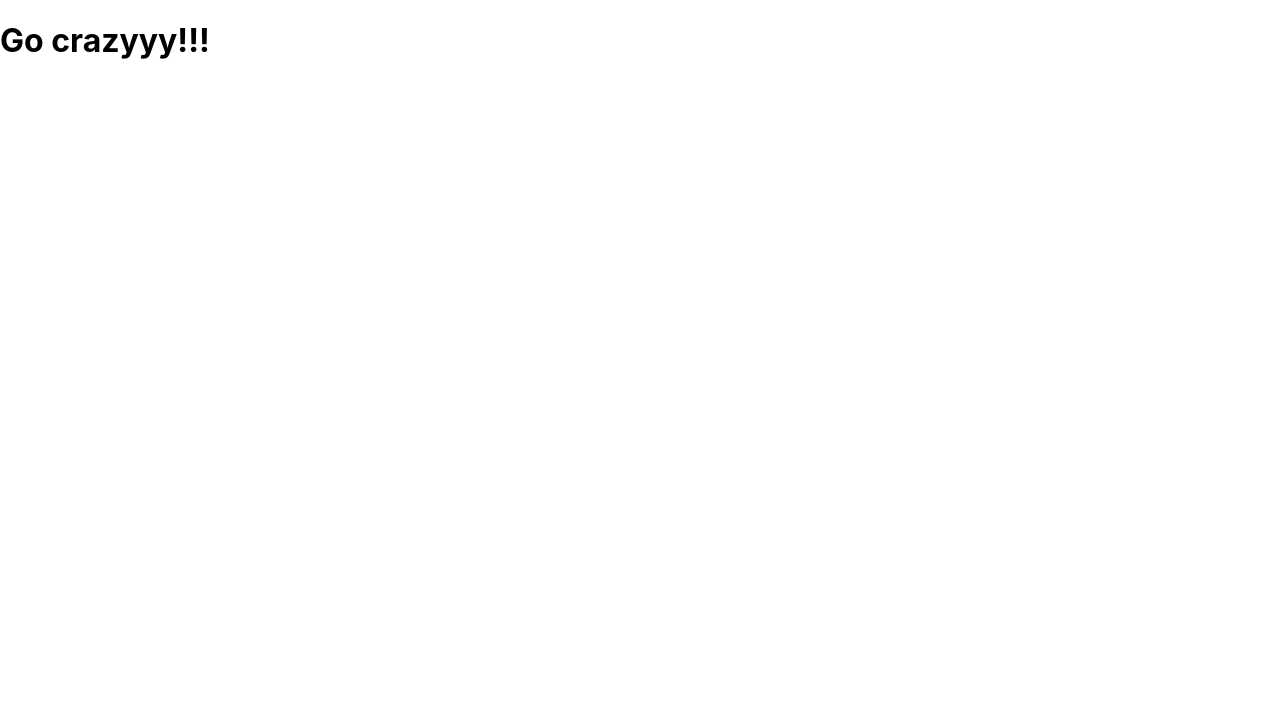
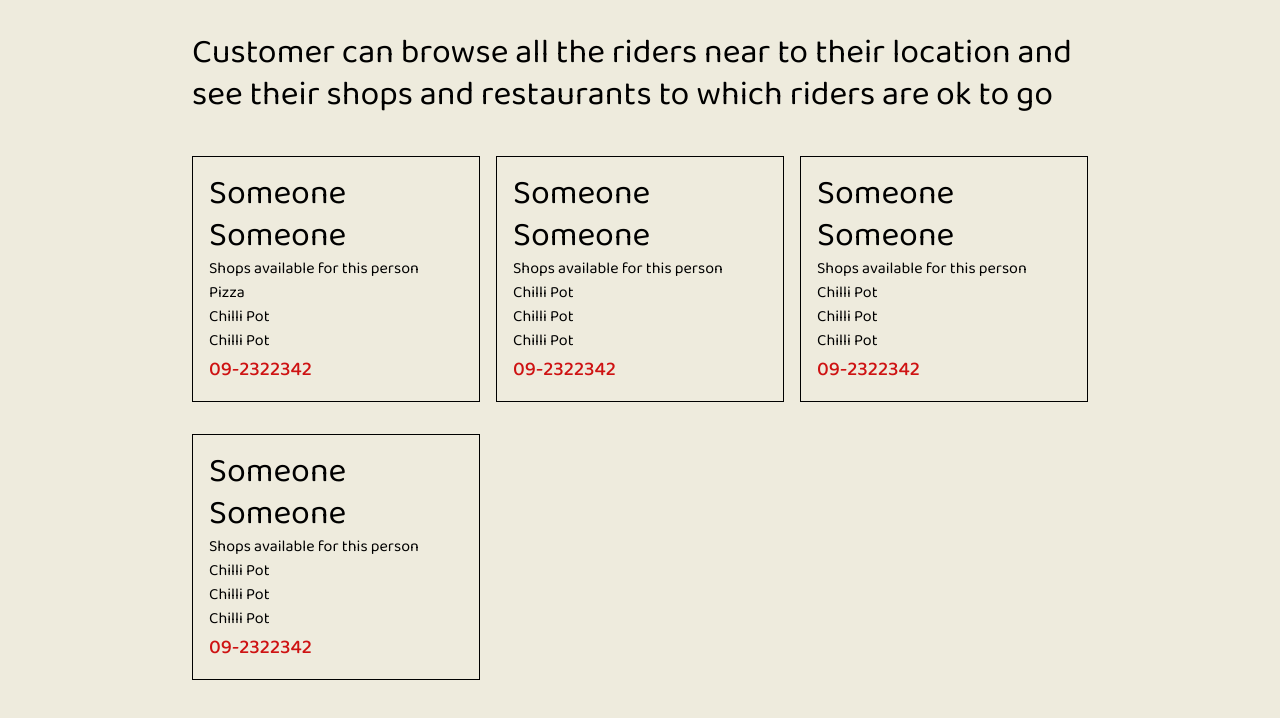
Before and after one commit to halchester/spring-delivery, a React (Create React App) app: page /customer in a window 1280 px wide. Shown: the top 718 px of the page. Built offline with nearby package versions, Linux system fonts and the light colour scheme.

Commit message:
feat: basic project setup

```diff
--- a/public/index.html
+++ b/public/index.html
@@ -5,13 +5,10 @@
     <link rel="icon" href="" />
     <meta name="viewport" content="width=device-width, initial-scale=1" />
     <meta name="theme-color" content="#000000" />
-    <meta
-      name="description"
-      content="Web site created using create-react-app"
-    />
+    <meta name="description" content="Spring snacks" />
     <link rel="apple-touch-icon" href="%PUBLIC_URL%/logo192.png" />
     <link rel="manifest" href="%PUBLIC_URL%/manifest.json" />
-    <title>YOUR APP NAME</title>
+    <title>Spring Snacks</title>
   </head>
   <body>
     <noscript>You need to enable JavaScript to run this app.</noscript>
--- a/src/App.js
+++ b/src/App.js
@@ -1,11 +1,18 @@
 import React from "react";
 import { Route, Switch } from "react-router";
-import Home from "./components/Home";
+import Home from "./pages/Home";
+import Wrapper from "./wrapper/Wrapper";
+import Rider from "./pages/Rider";
+import Customer from "./pages/Customer";
 
 const App = () => {
   return (
     <Switch>
-      <Route route="/" component={Home} />
+      <Wrapper>
+        <Route exact path="/" component={Home} />
+        <Route exact path="/rider" component={Rider} />
+        <Route exact path="/customer" component={Customer} />
+      </Wrapper>
     </Switch>
   );
 };
--- a/src/components/Home.js
+++ /dev/null
@@ -1,11 +0,0 @@
-import React from "react";
-
-const Home = ({}) => {
-  return (
-    <div>
-      <h1>Go crazyyy!!!</h1>
-    </div>
-  );
-};
-
-export default Home;
--- /dev/null
+++ b/src/data.js
@@ -0,0 +1,66 @@
+module.exports = [
+  {
+    name: "Someone",
+    township: "Yankin",
+    phoneNumber: "09-2322342",
+    availableShops: [
+      {
+        name: "Pizza ",
+      },
+      {
+        name: "Chilli Pot",
+      },
+      {
+        name: "Chilli Pot",
+      },
+    ],
+  },
+  {
+    name: "Someone",
+    township: "Yankin",
+    phoneNumber: "09-2322342",
+    availableShops: [
+      {
+        name: "Chilli Pot",
+      },
+      {
+        name: "Chilli Pot",
+      },
+      {
+        name: "Chilli Pot",
+      },
+    ],
+  },
+  {
+    name: "Someone",
+    township: "Yankin",
+    phoneNumber: "09-2322342",
+    availableShops: [
+      {
+        name: "Chilli Pot",
+      },
+      {
+        name: "Chilli Pot",
+      },
+      {
+        name: "Chilli Pot",
+      },
+    ],
+  },
+  {
+    name: "Someone",
+    township: "Yankin",
+    phoneNumber: "09-2322342",
+    availableShops: [
+      {
+        name: "Chilli Pot",
+      },
+      {
+        name: "Chilli Pot",
+      },
+      {
+        name: "Chilli Pot",
+      },
+    ],
+  },
+];
--- a/src/index.css
+++ b/src/index.css
@@ -1,13 +1,13 @@
+@import url("https://fonts.googleapis.com/css2?family=Baloo+2:wght@400;500;600;700;800&display=swap");
 body {
   margin: 0;
-  font-family: -apple-system, BlinkMacSystemFont, 'Segoe UI', 'Roboto', 'Oxygen',
-    'Ubuntu', 'Cantarell', 'Fira Sans', 'Droid Sans', 'Helvetica Neue',
-    sans-serif;
+  font-family: "Baloo 2", sans-serif;
   -webkit-font-smoothing: antialiased;
   -moz-osx-font-smoothing: grayscale;
+  background-color: #eeebdd;
 }
 
 code {
-  font-family: source-code-pro, Menlo, Monaco, Consolas, 'Courier New',
+  font-family: source-code-pro, Menlo, Monaco, Consolas, "Courier New",
     monospace;
 }
--- /dev/null
+++ b/src/pages/Customer.js
@@ -0,0 +1,44 @@
+import { Box, Grid, makeStyles, Typography } from "@material-ui/core";
+import data from "../data";
+console.log(data);
+const useStyle = makeStyles({
+  personContainer: {
+    border: "1px solid",
+    padding: "1rem",
+    marginBottom: "1rem",
+  },
+  container: {
+    marginTop: "2rem",
+  },
+});
+
+const Customer = () => {
+  const classes = useStyle();
+  return (
+    <Box>
+      <Typography variant="h4">
+        Customer can browse all the riders near to their location and see their
+        shops and restaurants to which riders are ok to go
+      </Typography>
+      <Grid container spacing={2} className={classes.container}>
+        {data.map((item, i) => (
+          <Grid item sm={12} md={6} lg={4} key={i}>
+            <Box component="div" className={classes.personContainer} key={i}>
+              <Typography variant="h4">{item.name}</Typography>
+              <Typography variant="h4">{item.name}</Typography>
+              <Typography>Shops available for this person</Typography>
+              {item.availableShops.map((shop, i) => (
+                <Typography key={i}>{shop.name}</Typography>
+              ))}
+              <Typography variant="h6" color="secondary">
+                {item.phoneNumber}
+              </Typography>
+            </Box>
+          </Grid>
+        ))}
+      </Grid>
+    </Box>
+  );
+};
+
+export default Customer;
--- /dev/null
+++ b/src/pages/Home.js
@@ -0,0 +1,52 @@
+import { Box, Button, makeStyles, Typography } from "@material-ui/core";
+import React from "react";
+import { useHistory } from "react-router";
+
+const useStyle = makeStyles({
+  root: {
+    marginTop: "1rem",
+  },
+  chooseContainer: {
+    marginTop: "3rem",
+  },
+  button: {
+    marginBottom: "1rem",
+  },
+});
+
+const Home = () => {
+  const classes = useStyle();
+  const history = useHistory();
+  return (
+    <Box className={classes.root}>
+      <Typography variant="h3" align="center" color="primary">
+        Spring
+      </Typography>
+      <Typography variant="h3" gutterBottom align="center" color="primary">
+        Snacks
+      </Typography>
+      <Box className={classes.chooseContainer}>
+        <Button
+          variant="outlined"
+          className={classes.button}
+          color="secondary"
+          fullWidth
+          onClick={() => history.push("/rider")}
+        >
+          Rider
+        </Button>
+        <Button
+          variant="outlined"
+          className={classes.button}
+          color="secondary"
+          fullWidth
+          onClick={() => history.push("/customer")}
+        >
+          Customer
+        </Button>
+      </Box>
+    </Box>
+  );
+};
+
+export default Home;
--- /dev/null
+++ b/src/pages/Rider.js
@@ -0,0 +1,14 @@
+import { Box, Typography } from "@material-ui/core";
+
+const Rider = () => {
+  return (
+    <Box>
+      <Typography variant="h4">
+        Rider sign up and create their profile here, from where, available to
+        which shops and stuffs (mainly going to take Township)
+      </Typography>
+    </Box>
+  );
+};
+
+export default Rider;
--- a/src/theme.js
+++ b/src/theme.js
@@ -1,4 +1,16 @@
 import { createMuiTheme } from "@material-ui/core";
 
-const theme = createMuiTheme({});
+const theme = createMuiTheme({
+  typography: {
+    fontFamily: "Baloo 2",
+  },
+  palette: {
+    primary: {
+      main: "#1b1717",
+    },
+    secondary: {
+      main: "#ce1212",
+    },
+  },
+});
 export default theme;
--- /dev/null
+++ b/src/wrapper/Wrapper.js
@@ -0,0 +1,13 @@
+import { Box } from "@material-ui/core";
+import React from "react";
+import styles from "./Wrapper.module.css";
+
+const Wrapper = ({ children }) => {
+  return (
+    <Box className={styles.container}>
+      <Box style={{ margin: "2rem" }}>{children}</Box>
+    </Box>
+  );
+};
+
+export default Wrapper;
--- /dev/null
+++ b/src/wrapper/Wrapper.module.css
@@ -0,0 +1,4 @@
+.container {
+  max-width: 960px;
+  margin: 0 auto;
+}
```
Also changed, not shown: src/setupTests.js (+1 -1 lines), 1 other file (tests, documents, lock files or other folders).
